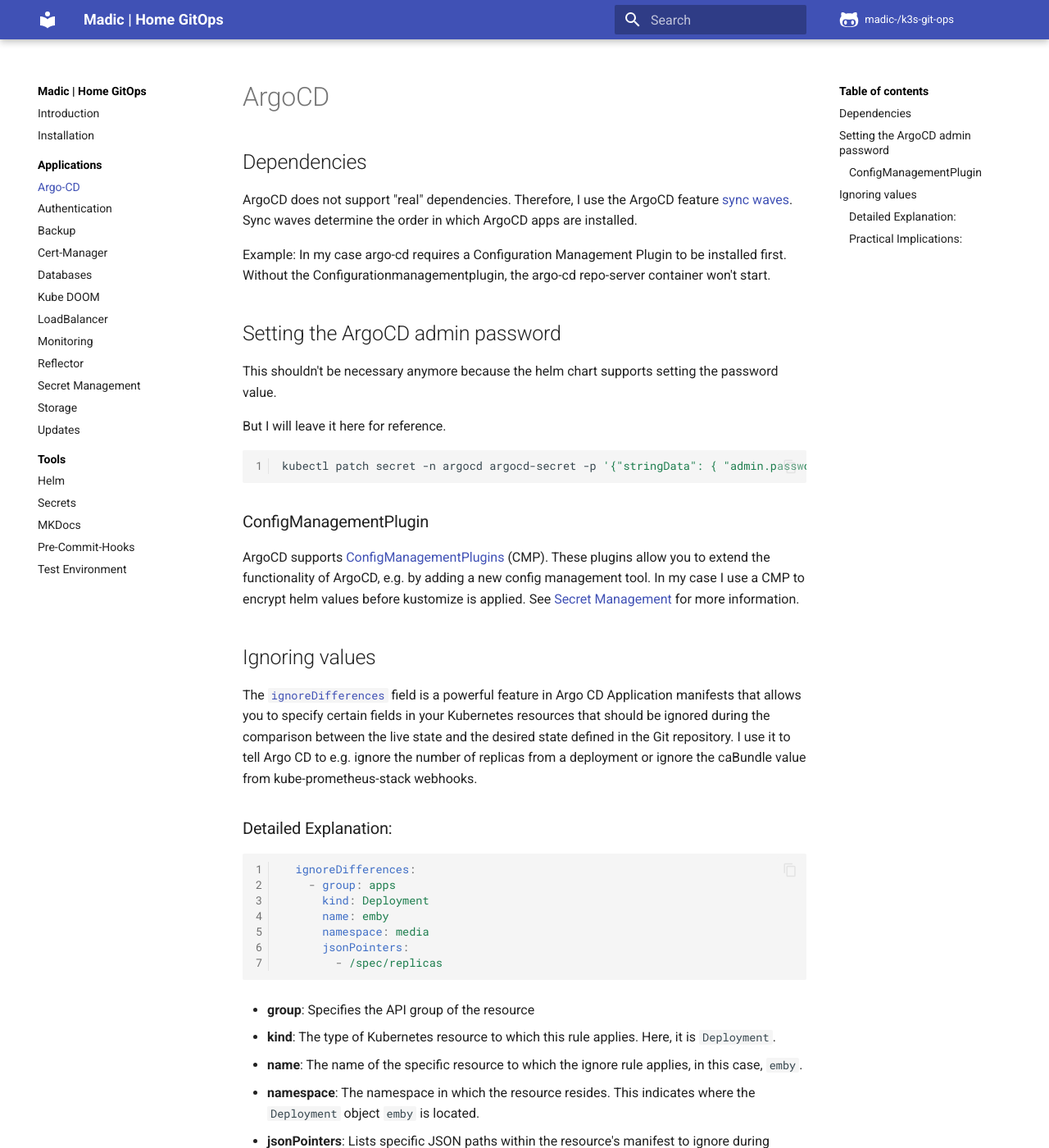
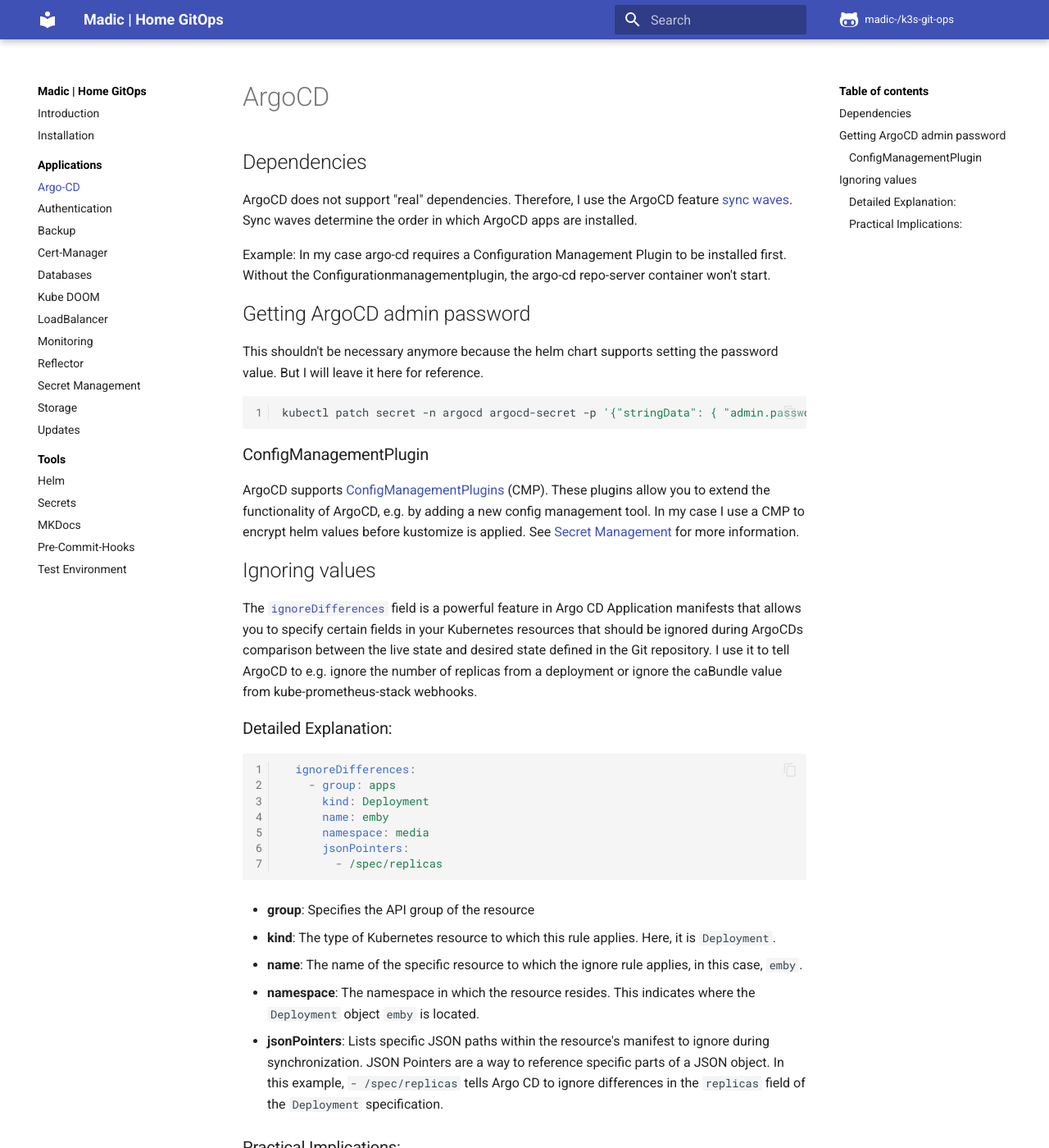
Before and after one commit to madic-creates/k3s-git-ops, an MkDocs documentation site: the page built from docs/argocd.md, in a window 1280 px wide and 1400 px high. Shown: the whole window at 82% size. Built offline with MkDocs 1.6.1 and Material for MkDocs 9.7.7, drawn with Linux system fonts in a browser that asks for light colours; plug-ins that fetch from the network failed and are left out; comment, search, counter and statistics services are not loaded.

Commit message:
Docs: Multiple small adjustments for a better reading experience

````diff
--- a/docs/argocd.md
+++ b/docs/argocd.md
@@ -7,11 +7,9 @@ ArgoCD does not support "real" dependencies. Therefore, I use the ArgoCD feature
 Example:
 In my case argo-cd requires a Configuration Management Plugin to be installed first. Without the Configurationmanagementplugin, the argo-cd repo-server container won't start.
 
-## Setting the ArgoCD admin password
+## Getting ArgoCD admin password
 
-This shouldn't be necessary anymore because the helm chart supports setting the password value.
-
-But I will leave it here for reference.
+This shouldn't be necessary anymore because the helm chart supports setting the password value. But I will leave it here for reference.
 
 ```shell
 kubectl patch secret -n argocd argocd-secret -p '{"stringData": { "admin.password": "'$(htpasswd -bnBC 10 "" ${ADMINPASSWORD} | tr -d ':\n')'"}}'
@@ -19,11 +17,11 @@ kubectl patch secret -n argocd argocd-secret -p '{"stringData": { "admin.passwor
 
 ### ConfigManagementPlugin
 
-ArgoCD supports [ConfigManagementPlugins](https://argo-cd.readthedocs.io/en/stable/operator-manual/config-management-plugins/){target=_blank} (CMP). These plugins allow you to extend the functionality of ArgoCD, e.g. by adding a new config management tool. In my case I use a CMP to encrypt helm values before kustomize is applied. See [Secret Management](secretmanagement.md#configuration-of-the-ConfigManagementPlugin) for more information.
+ArgoCD supports [ConfigManagementPlugins](https://argo-cd.readthedocs.io/en/stable/operator-manual/config-management-plugins/){target=_blank} (CMP). These plugins allow you to extend the functionality of ArgoCD, e.g. by adding a new config management tool. In my case I use a CMP to encrypt helm values before kustomize is applied. See [Secret Management](secretmanagement.md#configuration-of-the-configmanagementplugin) for more information.
 
 ## Ignoring values
 
-The [`ignoreDifferences`](https://argo-cd.readthedocs.io/en/stable/user-guide/diffing/){target=_blank} field is a powerful feature in Argo CD Application manifests that allows you to specify certain fields in your Kubernetes resources that should be ignored during the comparison between the live state and the desired state defined in the Git repository. I use it to tell Argo CD to e.g. ignore the number of replicas from a deployment or ignore the caBundle value from kube-prometheus-stack webhooks.
+The [`ignoreDifferences`](https://argo-cd.readthedocs.io/en/stable/user-guide/diffing/){target=_blank} field is a powerful feature in Argo CD Application manifests that allows you to specify certain fields in your Kubernetes resources that should be ignored during ArgoCDs comparison between the live state and desired state defined in the Git repository. I use it to tell ArgoCD to e.g. ignore the number of replicas from a deployment or ignore the caBundle value from kube-prometheus-stack webhooks.
 
 ### Detailed Explanation:
 
--- a/docs/extra.css
+++ b/docs/extra.css
@@ -7,3 +7,11 @@
 .md-nav__title {
   color: black
 }
+
+h2 {
+  margin: .64em 0 .64em !important;
+}
+
+h3 {
+  margin: .8em 0 .8em !important;
+}
````
Also changed, not shown: docs/backup.md (+2 -0 lines), docs/index.md (+1 -1 lines), docs/secretmanagement.md (+12 -3 lines), docs/testenv.md (+1 -1 lines).
